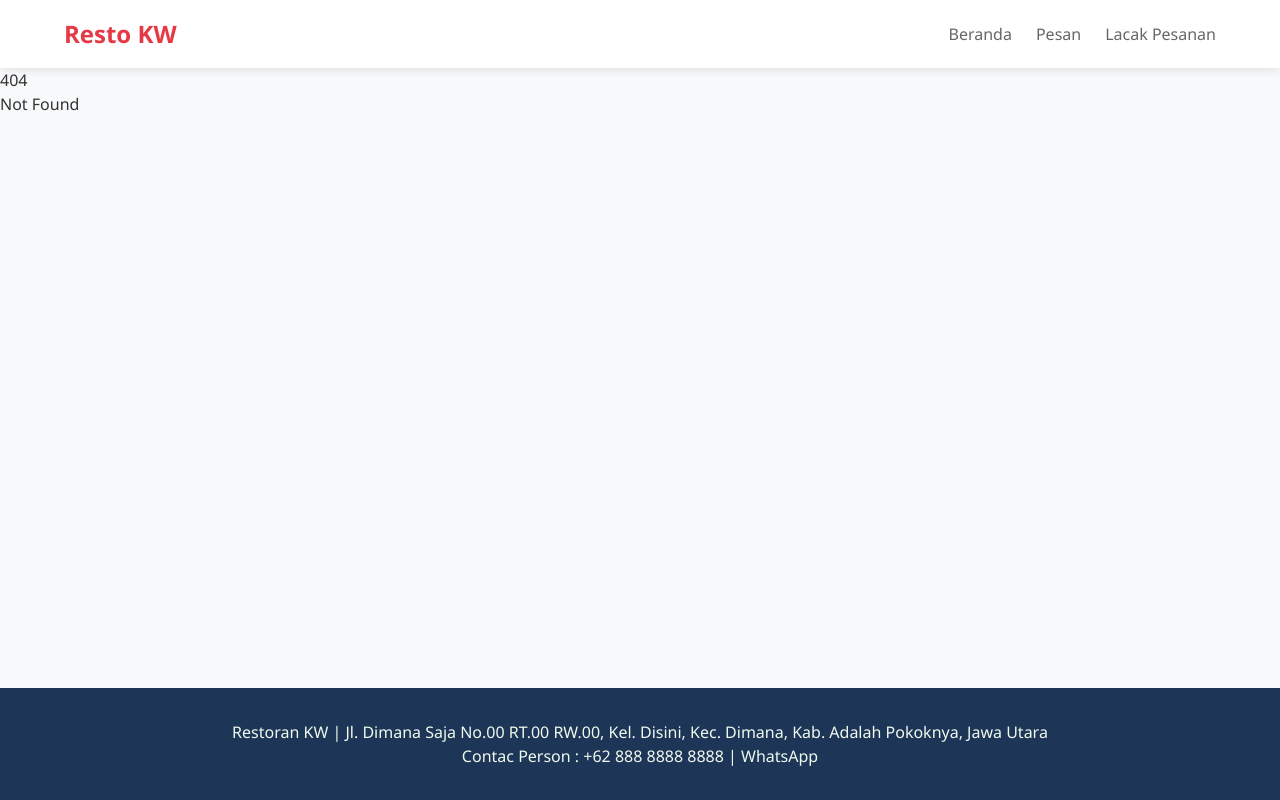
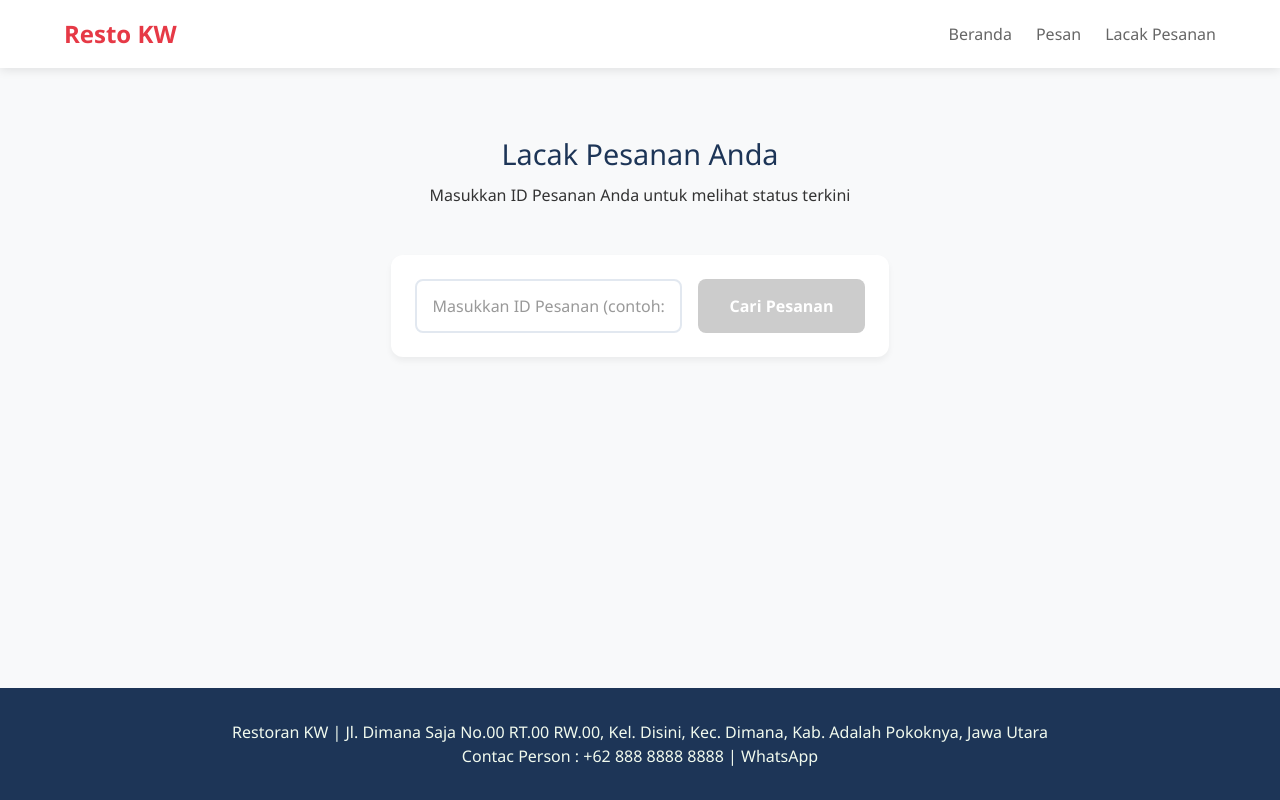
Before and after one commit to yurisikrar/SistemPemesananDanManagementRestoran, a SvelteKit app in the folder frontend/restorant/: page /lacakpesanan in a window 1280 px wide. Before the commit this address had no page. Built offline with nearby package versions, Linux system fonts and the light colour scheme.

Commit message:
update : membuat halaman lacak pesanan

```diff
--- /dev/null
+++ b/frontend/restorant/src/routes/lacakpesanan/+page.svelte
@@ -0,0 +1,166 @@
+<script lang="ts">
+  import './lacakpesanan.css';
+
+  interface DetailItem {
+    id: number;
+    jumlah: number;
+    subtotal: number;
+    nama_menu: string;
+    harga: number;
+  }
+
+  interface Pesanan {
+    id: number;
+    id_meja: number | null;
+    id_staf: number | null;
+    total_harga: number;
+    status_bayar: 'Belum Lunas' | 'Lunas';
+    status_pesanan: 'Diterima' | 'Proses' | 'Disajikan' | 'Selesai';
+    tanggal: string;
+    items: DetailItem[];
+  }
+
+  // SVELTE 5 Runes dengan tipe data
+  let idPesanan = $state('');
+  let isLoading = $state(false);
+  let pesananDitemukan = $state<Pesanan | null>(null);
+  let pesanError = $state('');
+
+  async function cariPesanan(e: Event) {
+    e.preventDefault();
+    isLoading = true;
+    pesanError = '';
+    pesananDitemukan = null;
+
+    // Bersihkan karakter non-angka agar toleran dengan input seperti "#12" atau "ORD-12"
+    const cleanedId = idPesanan.replace(/\D/g, '');
+    if (!cleanedId) {
+      pesanError = 'Masukkan ID Pesanan yang valid (berupa angka, contoh: #12).';
+      isLoading = false;
+      return;
+    }
+
+    try {
+      const res = await fetch(`/api/pesanan/${cleanedId}/lacak`);
+      const json = await res.json();
+
+      if (res.ok && json.success) {
+        pesananDitemukan = json.data;
+      } else {
+        pesanError = json.message || 'Pesanan tidak ditemukan. Pastikan ID Pesanan sudah benar.';
+      }
+    } catch (err) {
+      pesanError = 'Gagal menghubungi server. Pastikan server backend Anda aktif.';
+    } finally {
+      isLoading = false;
+    }
+  }
+
+  function getStatusColor(status: string) {
+    switch(status) {
+      case 'Diterima': return '#3b82f6';
+      case 'Proses': return '#f59e0b';
+      case 'Disajikan': return '#8b5cf6';
+      case 'Selesai': return '#10b981';
+      default: return '#6b7280';
+    }
+  }
+
+  function formatTanggal(tanggalStr: string) {
+    if (!tanggalStr) return '';
+    const date = new Date(tanggalStr);
+    return date.toLocaleString('id-ID', {
+      day: 'numeric',
+      month: 'long',
+      year: 'numeric',
+      hour: '2-digit',
+      minute: '2-digit'
+    }) + ' WIB';
+  }
+
+  function formatRupiah(num: number) {
+    return new Intl.NumberFormat('id-ID', {
+      style: 'currency',
+      currency: 'IDR',
+      minimumFractionDigits: 0
+    }).format(num);
+  }
+</script>
+
+<svelte:head>
+  <title>Lacak Pesanan | Resto Pamekasan</title>
+</svelte:head>
+
+<main class="features-section" style="min-height: 70vh;">
+  <header class="section-header">
+    <h2>Lacak Pesanan Anda</h2>
+    <p>Masukkan ID Pesanan Anda untuk melihat status terkini</p>
+  </header>
+
+  <!-- FORM PENCARIAN (Dibungkus dengan class .card dari layout.css) -->
+  <article class="card form-lacak">
+    <div class="card-content">
+      <form onsubmit={cariPesanan} class="search-form">
+        <div class="search-input">
+          <input
+            type="text"
+            bind:value={idPesanan}
+            placeholder="Masukkan ID Pesanan (contoh: #12)..."
+            required
+            disabled={isLoading}
+            aria-label="Input ID Pesanan"
+          />
+        </div>
+        <button type="submit" class="cta-btn" disabled={isLoading || idPesanan.trim() === ''}>
+          {#if isLoading}
+            <span class="spinner" style="margin-right: 5px;"></span> Mencari...
+          {:else}
+            Cari Pesanan
+          {/if}
+        </button>
+      </form>
+
+      {#if pesanError}
+        <p class="error-msg" role="alert">{pesanError}</p>
+      {/if}
+    </div>
+  </article>
+
+  <!-- HASIL PENCARIAN (Muncul Jika Ketemu) -->
+  {#if pesananDitemukan}
+    <article class="card result-card">
+      <div class="card-content">
+
+        <header class="result-header">
+          <div>
+            <h3 style="margin: 0; color: #1d3557;">ID Pesanan: #{pesananDitemukan.id}</h3>
+            <small style="color: var(--text-muted);">{formatTanggal(pesananDitemukan.tanggal)}</small>
+          </div>
+          <div class="badge-status" style="background-color: {getStatusColor(pesananDitemukan.status_pesanan)};">
+            {pesananDitemukan.status_pesanan}
+          </div>
+        </header>
+
+        <ul class="order-list">
+          {#each pesananDitemukan.items as item}
+            <li class="order-item">
+              <div>
+                <strong>{item.nama_menu}</strong>
+                <div class="item-meta">
+                  {item.jumlah} x {formatRupiah(item.harga)}
+                </div>
+              </div>
+              <strong>{formatRupiah(item.subtotal)}</strong>
+            </li>
+          {/each}
+        </ul>
+
+        <footer class="result-footer">
+          <span style="font-size: 1.1rem; color: #555;">Total Harga ({pesananDitemukan.status_bayar}):</span>
+          <strong class="total-price">{formatRupiah(pesananDitemukan.total_harga)}</strong>
+        </footer>
+
+      </div>
+    </article>
+  {/if}
+</main>
--- /dev/null
+++ b/frontend/restorant/src/routes/lacakpesanan/lacakpesanan.css
@@ -0,0 +1,104 @@
+/* Mewarisi variabel warna dari layout.css induk */
+.form-lacak, .result-card {
+  max-width: 600px;
+  margin: 0 auto;
+}
+
+.result-card {
+  margin-top: 2rem;
+  animation: slideDown 0.3s ease-out forwards;
+}
+
+.search-form {
+  display: flex;
+  gap: 1rem;
+  flex-wrap: wrap; /* Turun ke bawah jika layar sempit */
+}
+
+.search-input {
+  flex: 1;
+  min-width: 200px;
+}
+
+.search-input input {
+  width: 100%;
+  box-sizing: border-box;
+  padding: 0.8rem 1rem;
+  border: 2px solid #e2e8f0;
+  border-radius: 8px;
+  font-size: 1rem;
+  font-family: inherit;
+  outline: none;
+  transition: border-color 0.3s;
+}
+
+.search-input input:focus {
+  border-color: var(--primary-color);
+}
+
+.error-msg {
+  color: var(--primary-color);
+  margin-top: 1rem;
+  font-weight: bold;
+}
+
+/* --- Styling Komponen Hasil Pencarian --- */
+.result-header {
+  display: flex;
+  justify-content: space-between;
+  align-items: center;
+  border-bottom: 2px dashed #e2e8f0;
+  padding-bottom: 1rem;
+  margin-bottom: 1.5rem;
+}
+
+.badge-status {
+  color: white;
+  padding: 0.5rem 1rem;
+  border-radius: 20px;
+  font-weight: bold;
+  font-size: 0.9rem;
+}
+
+.order-list {
+  list-style: none;
+  padding: 0;
+  margin: 0;
+  display: flex;
+  flex-direction: column;
+  gap: 0.8rem;
+}
+
+.order-item {
+  display: flex;
+  justify-content: space-between;
+  align-items: center;
+  background-color: var(--bg-light); /* Meminjam dari layout.css */
+  padding: 1rem;
+  border-radius: 8px;
+}
+
+.item-meta {
+  color: var(--text-muted); /* Meminjam dari layout.css */
+  font-size: 0.9rem;
+  margin-top: 0.2rem;
+}
+
+.result-footer {
+  margin-top: 1.5rem;
+  border-top: 1px solid #e2e8f0;
+  padding-top: 1.5rem;
+  display: flex;
+  justify-content: space-between;
+  align-items: center;
+}
+
+.total-price {
+  font-size: 1.5rem;
+  color: var(--primary-color); /* Meminjam dari layout.css */
+}
+
+@keyframes slideDown {
+  from { opacity: 0; transform: translateY(-10px); }
+  to { opacity: 1; transform: translateY(0); }
+}
```
